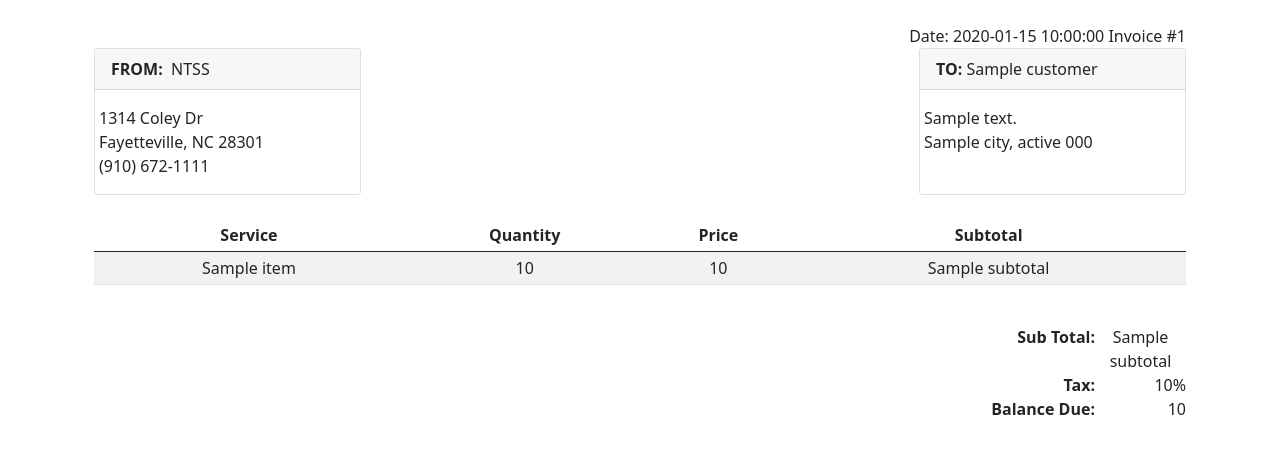
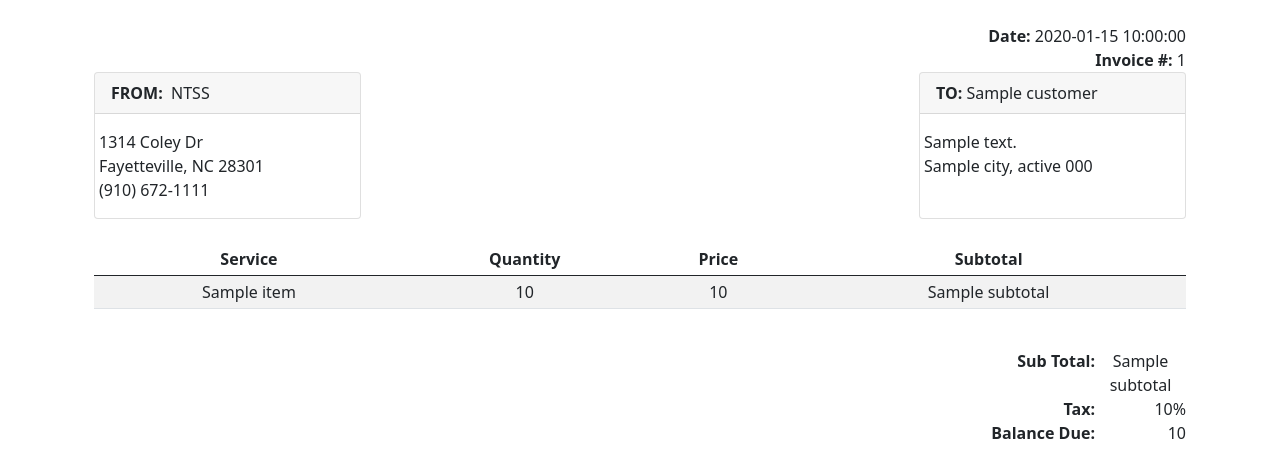
Before and after one commit to josev814/csc470_ntss, a Python web app: template app/public_html/ntss/templates/print_invoice.html in a window 1280 px wide. Shown: the part 69-528 px from the top of the page. Run offline with Jinja, Linux system fonts and the light colour scheme; the template is opened without the code that fills it: most values are stand-ins (such as "Sample title", 1, 10 or a date in 2020).

Commit message:
adjusting the invoice template (#11)
using justify-content-end rather than flex-row-reverse
using flex-column

```diff
--- a/app/public_html/ntss/templates/print_invoice.html
+++ b/app/public_html/ntss/templates/print_invoice.html
@@ -2,9 +2,9 @@
 <div class="container">
 <!--{% include "blocks/navigation.html" %} -->
 
-<div class="col-12 d-flex flex-row-reverse">
-  Date: {{ invoice_information.date }}
-  Invoice #{{ invoice_information.id }}
+<div class="d-flex flex-column">
+  <div class="d-flex justify-content-end"><b>Date:&nbsp;</b> {{ invoice_information.date }}</div>
+  <div class="d-flex justify-content-end"><b>Invoice #:&nbsp;</b>{{ invoice_information.id }}</div>
 </div>
 <div class="col-12">
   <div class="row">
@@ -20,7 +20,7 @@
         </div>
       </div>
     </div>
-    <div class="col-6 d-flex flex-row-reverse">
+    <div class="col-6 d-flex justify-content-end">
       <div class="card col-6">
         <div class="card-header d-flex flex-row">
           <strong>TO:&nbsp;</strong> {{ invoice_information.customer.name }}
```
